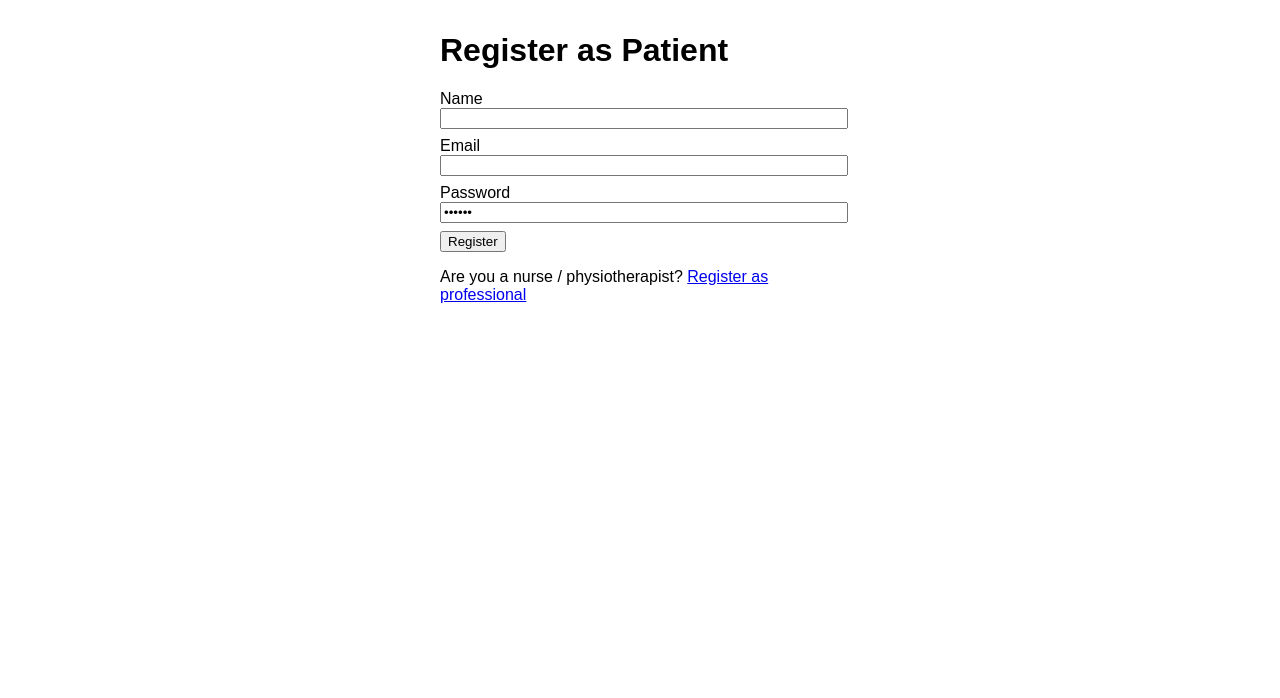
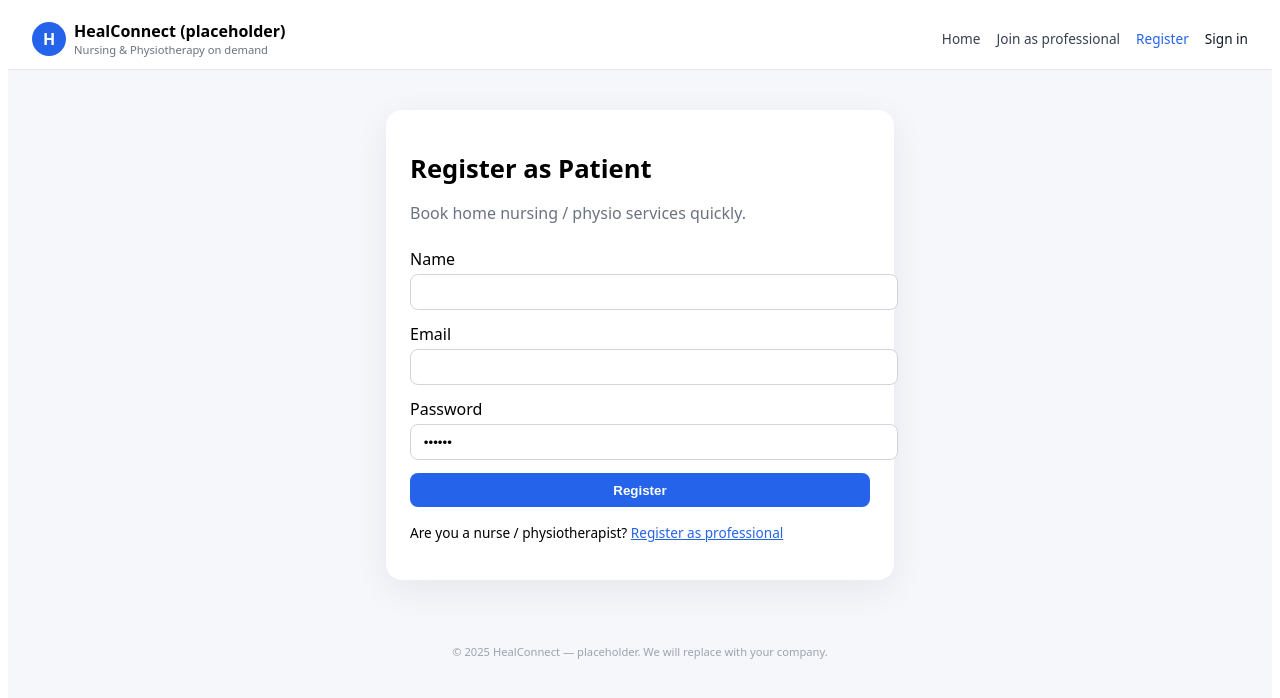
Before and after one commit to suba1205cz/healthcare-portal-mvp, a Next.js app in the folder frontend/: page /register in a window 1280 px wide. Shown: the top 698 px of the page. Built offline with nearby package versions, Linux system fonts and the light colour scheme; no server answers.

Commit message:
ui: add layout, light theme, india location for professional

```diff
--- /dev/null
+++ b/frontend/components/Layout.js
@@ -0,0 +1,76 @@
+export default function Layout({ children }) {
+  return (
+    <div
+      style={{
+        minHeight: "100vh",
+        background: "#f6f7fb",
+        fontFamily: "system-ui, -apple-system, BlinkMacSystemFont, 'Segoe UI', sans-serif",
+      }}
+    >
+      <header
+        style={{
+          background: "white",
+          borderBottom: "1px solid #e5e7eb",
+          padding: "0.75rem 1.5rem",
+          display: "flex",
+          alignItems: "center",
+          justifyContent: "space-between",
+        }}
+      >
+        {/* LEFT: logo + name */}
+        <div style={{ display: "flex", alignItems: "center", gap: "0.5rem" }}>
+          {/* placeholder logo */}
+          <div
+            style={{
+              width: 34,
+              height: 34,
+              borderRadius: "9999px",
+              background: "#2563eb",
+              color: "white",
+              display: "grid",
+              placeItems: "center",
+              fontWeight: 700,
+            }}
+          >
+            H
+          </div>
+          <div>
+            <div style={{ fontWeight: 700 }}>HealConnect (placeholder)</div>
+            <div style={{ fontSize: "0.7rem", color: "#6b7280" }}>
+              Nursing & Physiotherapy on demand
+            </div>
+          </div>
+        </div>
+
+        {/* RIGHT: simple links */}
+        <nav style={{ display: "flex", gap: "1rem", fontSize: "0.85rem" }}>
+          <a href="/" style={{ color: "#374151", textDecoration: "none" }}>
+            Home
+          </a>
+          <a href="/register-professional" style={{ color: "#374151", textDecoration: "none" }}>
+            Join as professional
+          </a>
+          <a href="/register" style={{ color: "#2563eb", textDecoration: "none" }}>
+            Register
+          </a>
+          <a href="/login" style={{ color: "#111827", textDecoration: "none", fontWeight: 500 }}>
+            Sign in
+          </a>
+        </nav>
+      </header>
+
+      <main style={{ padding: "2.5rem 1.25rem" }}>{children}</main>
+
+      <footer
+        style={{
+          textAlign: "center",
+          color: "#9ca3af",
+          fontSize: "0.7rem",
+          padding: "1.5rem 0",
+        }}
+      >
+        © {new Date().getFullYear()} HealConnect — placeholder. We will replace with your company.
+      </footer>
+    </div>
+  );
+}
--- a/frontend/pages/register.js
+++ b/frontend/pages/register.js
@@ -1,69 +1,116 @@
 import { useState } from "react";
 import axios from "axios";
-import { useRouter } from "next/router";
+import Layout from "../components/Layout";
 
 const API_URL = process.env.NEXT_PUBLIC_API_URL;
 
 export default function RegisterPatientPage() {
-  const router = useRouter();
   const [name, setName] = useState("");
   const [email, setEmail] = useState("");
   const [password, setPassword] = useState("123456");
-  const [error, setError] = useState("");
-  const [success, setSuccess] = useState("");
+  const [msg, setMsg] = useState("");
+  const [err, setErr] = useState("");
 
   async function handleSubmit(e) {
     e.preventDefault();
-    setError("");
-    setSuccess("");
+    setMsg("");
+    setErr("");
     try {
       await axios.post(`${API_URL}/api/auth/register`, {
         name,
         email,
         password,
-        role: "PATIENT", // 👈 important
+        role: "PATIENT",
       });
-      setSuccess("Registration successful. You can login now.");
-      // router.push("/login");
-    } catch (err) {
-      setError(err.response?.data?.error || "Registration failed.");
+      setMsg("Registration successful. You can login now.");
+    } catch (e) {
+      setErr(e.response?.data?.error || "Registration failed.");
     }
   }
 
   return (
-    <div style={{ maxWidth: 400, margin: "2rem auto", fontFamily: "sans-serif" }}>
-      <h1>Register as Patient</h1>
-      <form onSubmit={handleSubmit}>
-        <label>Name</label>
+    <Layout>
+      <div
+        style={{
+          maxWidth: 460,
+          margin: "0 auto",
+          background: "white",
+          padding: "1.5rem",
+          borderRadius: "1rem",
+          boxShadow: "0 10px 35px rgba(15, 23, 42, 0.07)",
+        }}
+      >
+        <h1 style={{ fontSize: "1.6rem", fontWeight: 700, marginBottom: "0.5rem" }}>
+          Register as Patient
+        </h1>
+        <p style={{ color: "#6b7280", marginBottom: "1.5rem" }}>
+          Book home nursing / physio services quickly.
+        </p>
+
+        <form onSubmit={handleSubmit} style={{ display: "flex", flexDirection: "column", gap: "0.8rem" }}>
+          <div>
+            <label style={{ display: "block", marginBottom: 4 }}>Name</label>
             <input
-          style={{ width: "100%", marginBottom: "0.5rem" }}
               value={name}
               onChange={(e) => setName(e.target.value)}
+              style={inputStyle}
+              required
             />
-        <label>Email</label>
+          </div>
+          <div>
+            <label style={{ display: "block", marginBottom: 4 }}>Email</label>
             <input
-          style={{ width: "100%", marginBottom: "0.5rem" }}
               value={email}
               onChange={(e) => setEmail(e.target.value)}
+              style={inputStyle}
+              type="email"
+              required
             />
-        <label>Password</label>
+          </div>
+          <div>
+            <label style={{ display: "block", marginBottom: 4 }}>Password</label>
             <input
-          style={{ width: "100%", marginBottom: "0.5rem" }}
-          type="password"
               value={password}
               onChange={(e) => setPassword(e.target.value)}
+              style={inputStyle}
+              type="password"
+              required
             />
+          </div>
 
-        {error && <p style={{ color: "red" }}>{error}</p>}
-        {success && <p style={{ color: "green" }}>{success}</p>}
+          {err && <p style={{ color: "red" }}>{err}</p>}
+          {msg && <p style={{ color: "green" }}>{msg}</p>}
 
-        <button type="submit">Register</button>
+          <button type="submit" style={primaryBtn}>
+            Register
+          </button>
         </form>
 
-      <p style={{ marginTop: "1rem" }}>
+        <p style={{ marginTop: "1rem", fontSize: "0.85rem" }}>
           Are you a nurse / physiotherapist?{" "}
-        <a href="/register-professional">Register as professional</a>
+          <a href="/register-professional" style={{ color: "#2563eb" }}>
+            Register as professional
+          </a>
         </p>
       </div>
+    </Layout>
   );
 }
+
+const inputStyle = {
+  width: "100%",
+  border: "1px solid #d1d5db",
+  borderRadius: "0.5rem",
+  padding: "0.6rem 0.8rem",
+  outline: "none",
+};
+
+const primaryBtn = {
+  background: "#2563eb",
+  color: "white",
+  border: "none",
+  borderRadius: "0.5rem",
+  padding: "0.6rem 0.8rem",
+  cursor: "pointer",
+  fontWeight: 600,
+};
```
Also changed, not shown: frontend/pages/register-professional.js (+131 -47 lines). Lines whose indentation alone changed are shown as unchanged.
